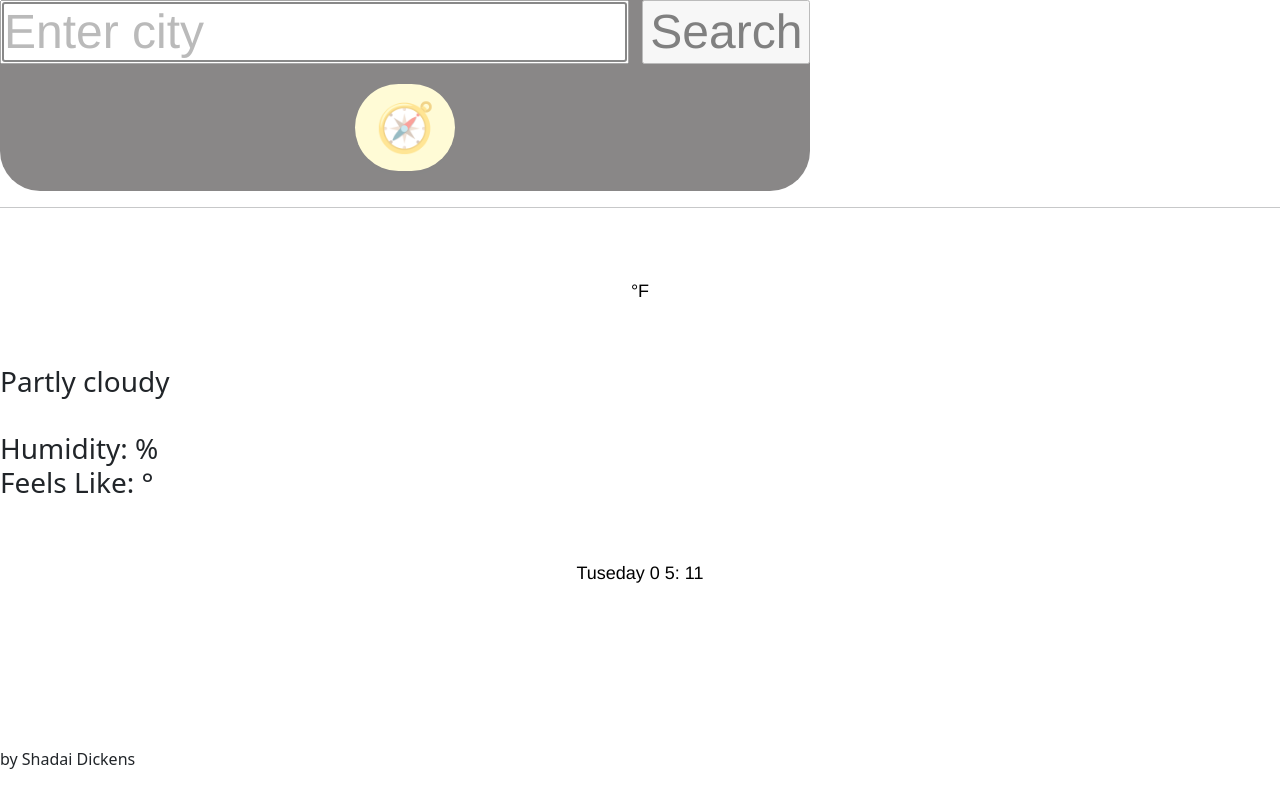
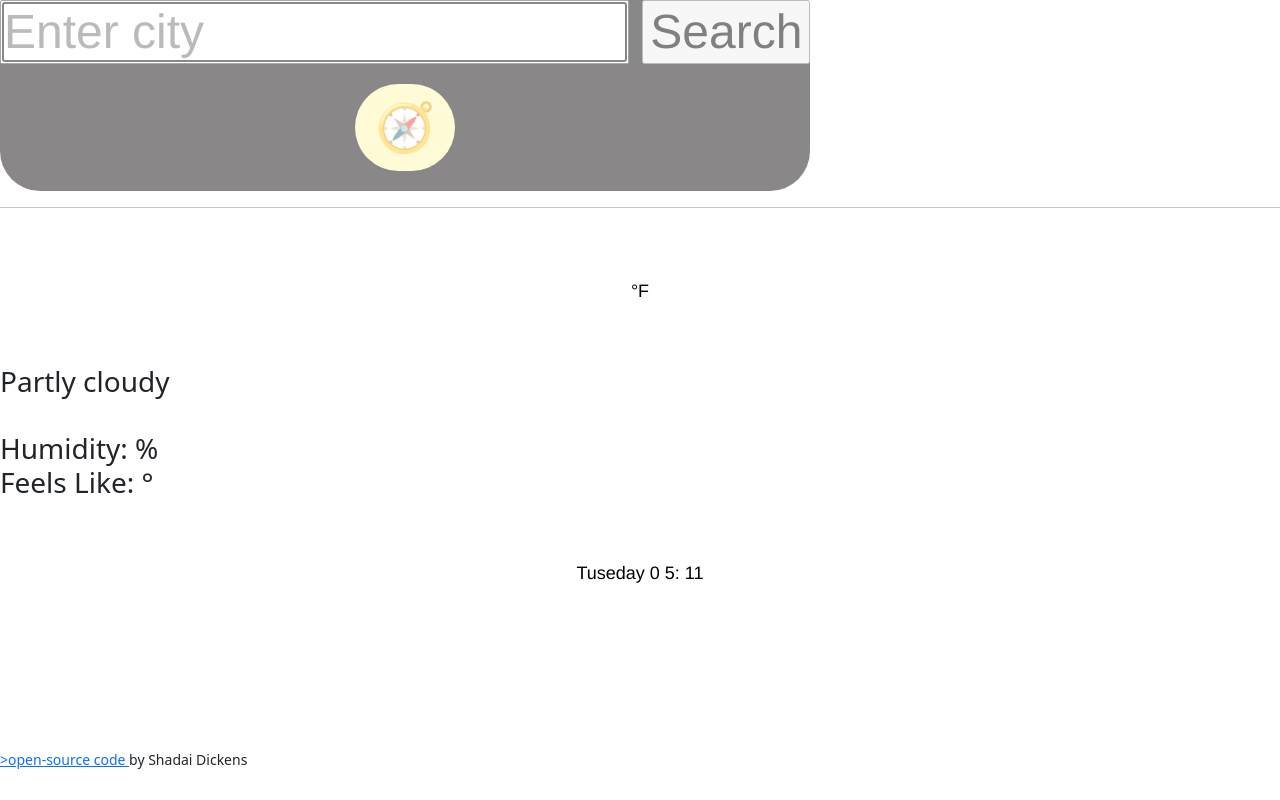
Before and after one commit to shadaid/shadai-weather-app, a plain HTML site: page index.html in a window 1280 px wide. Drawn offline with nearby package versions, Linux system fonts and the light colour scheme; no server answers; a web font is replaced by a local one.

Commit message:
updated index.html

```diff
--- a/index.html
+++ b/index.html
@@ -61,12 +61,16 @@
 </div>
 </div>
 </div>
-<a
- href="https://github.com/shadaid/shadai-weather-app/" target="blank"
-><open-source></a
+<small>
+  <a
+    href="https://github.com/shadaid/shadai-weather-app/"
+    target="_blank">
+  >open-source code </a
   >
   by Shadai Dickens
-</small>
-<script src="src/index.js"></script>
+   </small>
+   </div>
+   </div>
+  <script src="src/index.js"></script>
 </body>
 </html>
```
